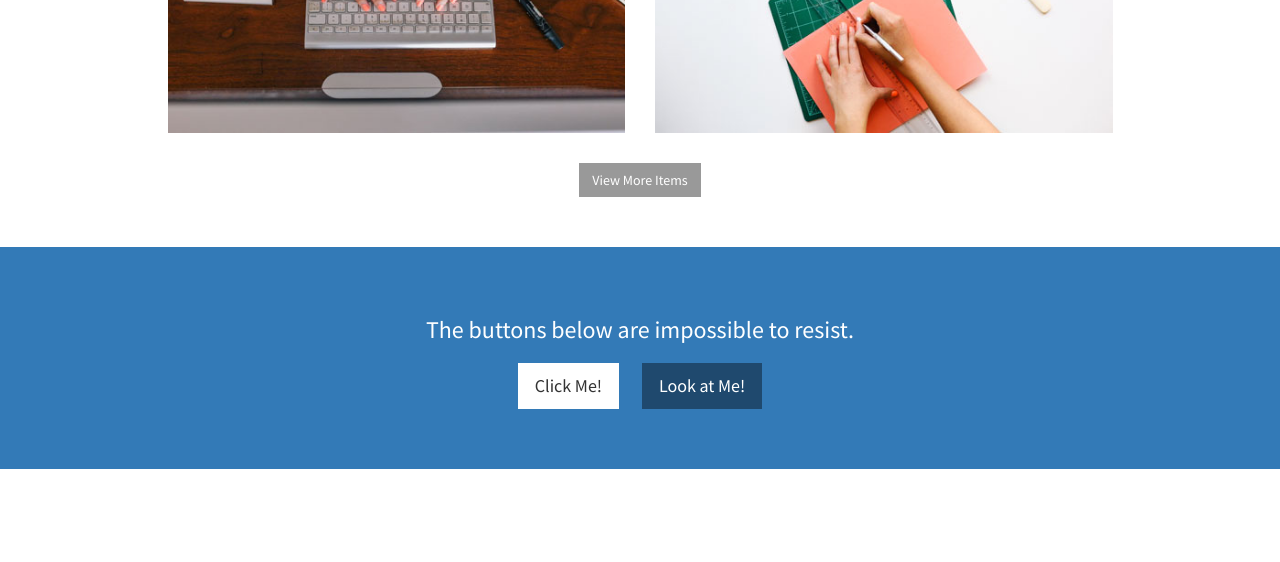
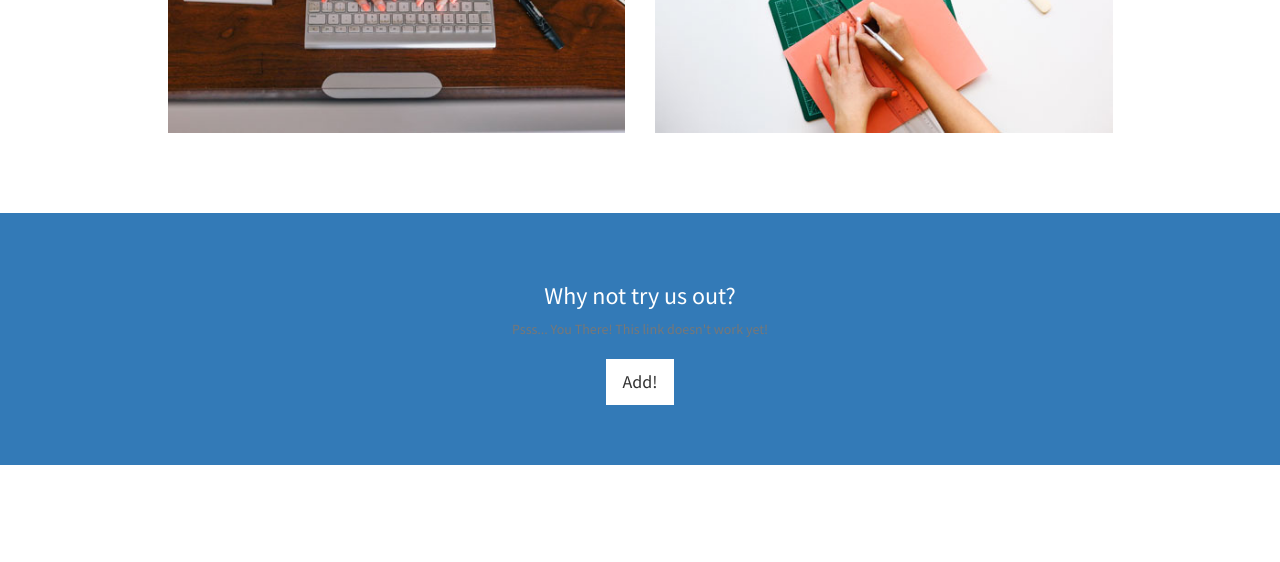
Before and after one commit to r2d2-discordbot/r2d2-discordbot.github.io, a plain HTML site: page index.html in a window 1280 px wide. Shown: the part 2556-3118 px from the top of the page. Drawn offline with Linux system fonts and the light colour scheme.

Commit message:
Update index.html

```diff
--- a/index.html
+++ b/index.html
@@ -197,7 +197,8 @@
                         </div>
                     </div>
                     <!-- /.row (nested) -->
-                    <a href="#" class="btn btn-dark">View More Items</a>
+                    <!--not needed
+                    <a href="#" class="btn btn-dark">View More Items</a>-->
                 </div>
                 <!-- /.col-lg-10 -->
             </div>
@@ -211,9 +212,9 @@
         <div class="container">
             <div class="row">
                 <div class="col-lg-12 text-center">
-                    <h3>The buttons below are impossible to resist.</h3>
-                    <a href="#" class="btn btn-lg btn-light">Click Me!</a>
-                    <a href="#" class="btn btn-lg btn-dark">Look at Me!</a>
+                    <h3>Why not try us out?</h3><p class="text-muted">Psss... You There! This link doesn't work yet!</p>
+                    <a href="#" class="btn btn-lg btn-light">Add!</a>
+                    <!--<a href="#" class="btn btn-lg btn-dark">Look at Me!</a>-->
                 </div>
             </div>
         </div>
```
